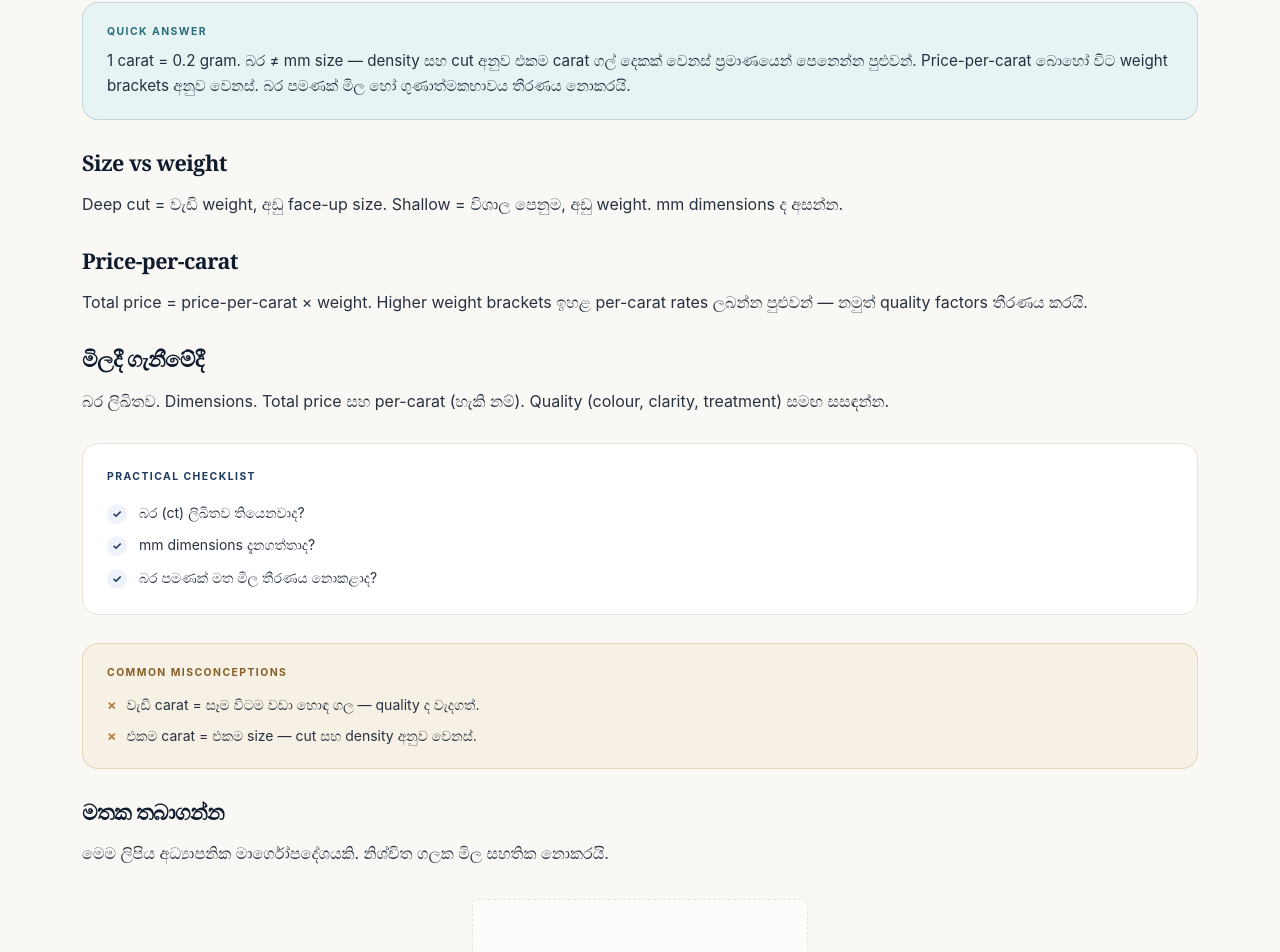
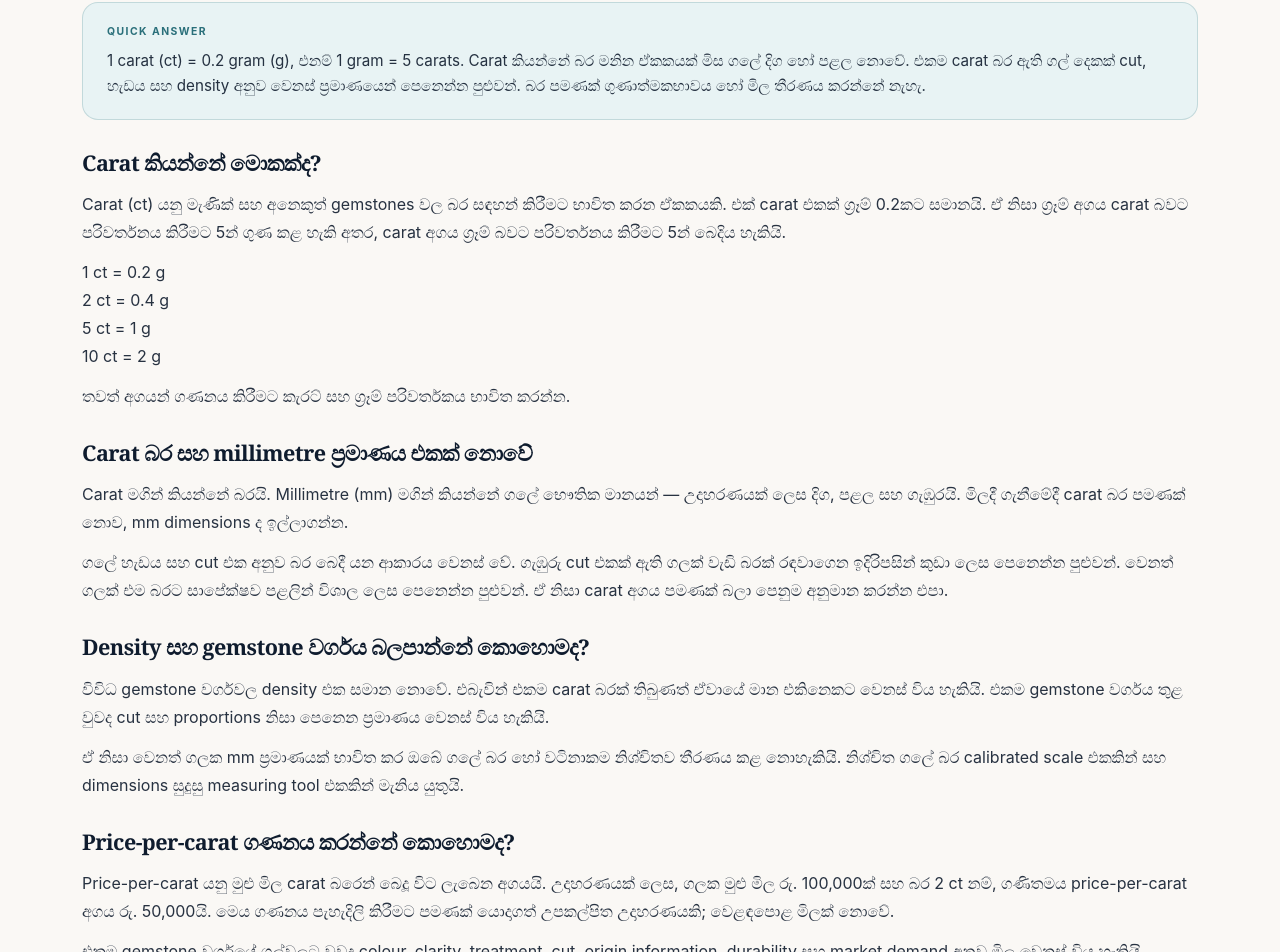
Before and after one commit to LinukaBandara/GemologyX, a Next.js app: page /si/learn/carat-weight-guide in a window 1280 px wide. Shown: the part 361-1313 px from the top of the page. Built offline with nearby package versions, Linux system fonts and the light colour scheme.

Commit message:
content: expand Sinhala carat weight guide

```diff
--- a/src/app/si/learn/carat-weight-guide/page.tsx
+++ b/src/app/si/learn/carat-weight-guide/page.tsx
@@ -10,62 +10,140 @@ import {
 export const metadata: Metadata = {
   title: "කැරට් බර තේරුම් ගැනීම | GemologyX",
   description:
-    "Carat weight, size vs weight, price-per-carat සහ බර පමණක් මිල තීරණය නොකරන්නේ ඇයි.",
+    "මැණික්වල carat weight, gram conversion, mm dimensions, cut, density සහ price-per-carat අතර වෙනස පැහැදිලි කරන මාර්ගෝපදේශය.",
 };
 
 export default function Page() {
   return (
     <ArticleLayout
       category="සිංහල මැණික් දැනුම"
-      readTime="මිනිත්තු 5"
-      title="කැරට් බර තේරුම් ගැනීම"
-      crumbHref="/si/learn/carat-vs-gram"
-      crumbLabel="කැරට් vs ග්‍රෑම්"
-      lastReviewed="2026-10-25"
+      readTime="මිනිත්තු 8"
+      title="මැණික්වල කැරට් බර තේරුම් ගැනීම"
+      crumbHref="/si/learn"
+      crumbLabel="සිංහල මැණික් දැනුම"
+      lastReviewed="2026-11-02"
       related={[
-        { label: "කැරට් vs ග්‍රෑම්", href: "/si/learn/carat-vs-gram" },
+        { label: "කැරට් ↔ ග්‍රෑම් පරිවර්තකය", href: "/si/learn/carat-vs-gram" },
         { label: "නිල්මැණික් කැරට් මිල", href: "/si/learn/blue-sapphire-price-per-carat" },
         { label: "මැණික් මිලදී ගැනීමේ checklist", href: "/si/learn/gemstone-buying-checklist" },
       ]}
     >
       <QuickAnswer>
         <p>
-          1 carat = 0.2 gram. බර ≠ mm size — density සහ cut අනුව එකම carat
-          ගල් දෙකක් වෙනස් ප්‍රමාණයෙන් පෙනෙන්න පුළුවන්. Price-per-carat බොහෝ
-          විට weight brackets අනුව වෙනස්. බර පමණක් මිල හෝ ගුණාත්මකභාවය තීරණය
-          නොකරයි.
+          1 carat (ct) = 0.2 gram (g), එනම් 1 gram = 5 carats.
+          Carat කියන්නේ බර මනින ඒකකයක් මිස ගලේ දිග හෝ පළල නොවේ.
+          එකම carat බර ඇති ගල් දෙකක් cut, හැඩය සහ density අනුව
+          වෙනස් ප්‍රමාණයෙන් පෙනෙන්න පුළුවන්. බර පමණක් ගුණාත්මකභාවය
+          හෝ මිල තීරණය කරන්නේ නැහැ.
         </p>
       </QuickAnswer>
 
-      <ArticleSection heading="Size vs weight">
-        <p>Deep cut = වැඩි weight, අඩු face-up size. Shallow = විශාල පෙනුම, අඩු weight. mm dimensions ද අසන්න.</p>
+      <ArticleSection heading="Carat කියන්නේ මොකක්ද?">
+        <p>
+          Carat (ct) යනු මැණික් සහ අනෙකුත් gemstones වල බර සඳහන් කිරීමට
+          භාවිත කරන ඒකකයකි. එක් carat එකක් ග්‍රෑම් 0.2කට සමානයි.
+          ඒ නිසා ග්‍රෑම් අගය carat බවට පරිවර්තනය කිරීමට 5න් ගුණ කළ හැකි අතර,
+          carat අගය ග්‍රෑම් බවට පරිවර්තනය කිරීමට 5න් බෙදිය හැකියි.
+        </p>
+        <ul>
+          <li>1 ct = 0.2 g</li>
+          <li>2 ct = 0.4 g</li>
+          <li>5 ct = 1 g</li>
+          <li>10 ct = 2 g</li>
+        </ul>
+        <p>
+          තවත් අගයන් ගණනය කිරීමට{" "}
+          <a href="/si/learn/carat-vs-gram">කැරට් සහ ග්‍රෑම් පරිවර්තකය</a>{" "}
+          භාවිත කරන්න.
+        </p>
       </ArticleSection>
 
-      <ArticleSection heading="Price-per-carat">
-        <p>Total price = price-per-carat × weight. Higher weight brackets ඉහළ per-carat rates ලබන්න පුළුවන් — නමුත් quality factors තීරණය කරයි.</p>
+      <ArticleSection heading="Carat බර සහ millimetre ප්‍රමාණය එකක් නොවේ">
+        <p>
+          Carat මගින් කියන්නේ බරයි. Millimetre (mm) මගින් කියන්නේ ගලේ
+          භෞතික මානයන් — උදාහරණයක් ලෙස දිග, පළල සහ ගැඹුරයි. මිලදී ගැනීමේදී
+          carat බර පමණක් නොව, mm dimensions ද ඉල්ලාගන්න.
+        </p>
+        <p>
+          ගලේ හැඩය සහ cut එක අනුව බර බෙදී යන ආකාරය වෙනස් වේ. ගැඹුරු
+          cut එකක් ඇති ගලක් වැඩි බරක් රඳවාගෙන ඉදිරිපසින් කුඩා ලෙස
+          පෙනෙන්න පුළුවන්. වෙනත් ගලක් එම බරට සාපේක්ෂව පළලින් විශාල
+          ලෙස පෙනෙන්න පුළුවන්. ඒ නිසා carat අගය පමණක් බලා පෙනුම
+          අනුමාන කරන්න එපා.
+        </p>
       </ArticleSection>
 
-      <ArticleSection heading="මිලදී ගැනීමේදී">
-        <p>බර ලිඛිතව. Dimensions. Total price සහ per-carat (හැකි නම්). Quality (colour, clarity, treatment) සමඟ සසඳන්න.</p>
+      <ArticleSection heading="Density සහ gemstone වර්ගය බලපාන්නේ කොහොමද?">
+        <p>
+          විවිධ gemstone වර්ගවල density එක සමාන නොවේ. එබැවින් එකම
+          carat බරක් තිබුණත් ඒවායේ මාන එකිනෙකට වෙනස් විය හැකියි.
+          එකම gemstone වර්ගය තුළ වුවද cut සහ proportions නිසා
+          පෙනෙන ප්‍රමාණය වෙනස් විය හැකියි.
+        </p>
+        <p>
+          ඒ නිසා වෙනත් ගලක mm ප්‍රමාණයක් භාවිත කර ඔබේ ගලේ බර
+          හෝ වටිනාකම නිශ්චිතව තීරණය කළ නොහැකියි. නිශ්චිත ගලේ
+          බර calibrated scale එකකින් සහ dimensions සුදුසු
+          measuring tool එකකින් මැනිය යුතුයි.
+        </p>
+      </ArticleSection>
+
+      <ArticleSection heading="Price-per-carat ගණනය කරන්නේ කොහොමද?">
+        <p>
+          Price-per-carat යනු මුළු මිල carat බරෙන් බෙදූ විට ලැබෙන
+          අගයයි. උදාහරණයක් ලෙස, ගලක මුළු මිල රු. 100,000ක් සහ
+          බර 2 ct නම්, ගණිතමය price-per-carat අගය රු. 50,000යි.
+          මෙය ගණනය පැහැදිලි කිරීමට පමණක් යොදාගත් උපකල්පිත
+          උදාහරණයකි; වෙළඳපොළ මිලක් නොවේ.
+        </p>
+        <p>
+          එකම gemstone වර්ගයේ ගල්වලට වුවද colour, clarity,
+          treatment, cut, origin information, durability සහ
+          market demand අනුව මිල වෙනස් විය හැකියි. Weight bracket
+          වෙනස් වීමත් per-carat asking price එකට බලපාන්න පුළුවන්.
+          ඒ නිසා carat අගය පමණක් මත මිල සාධාරණදැයි තීරණය නොකරන්න.
+        </p>
+        <p>
+          නිල්මැණික් සඳහා මිල තීරණයට බලපාන කරුණු ගැන{" "}
+          <a href="/si/learn/blue-sapphire-price-per-carat">නිල්මැණික් කැරට් මිල</a>{" "}
+          මාර්ගෝපදේශය කියවන්න.
+        </p>
+      </ArticleSection>
+
+      <ArticleSection heading="මිලදී ගැනීමේදී තහවුරු කරගන්න">
+        <p>
+          බර, dimensions සහ මිල වෙන වෙනම සටහන් කරගන්න. බර
+          මැනූ ආකාරය, ගල loose ද jewellery setting එකකද,
+          සහ රිසිට්පතේ සඳහන් බර එම ගලටම අදාළදැයි තහවුරු කරන්න.
+          Setting එකක ඇති ගලක් නම් setting එකේ මුළු බර සහ
+          gemstone එකේ බර එකක් ලෙස නොගන්න.
+        </p>
       </ArticleSection>
 
       <PracticalChecklist
         items={[
-          "බර (ct) ලිඛිතව තියෙනවාද?",
-          "mm dimensions දැනගත්තාද?",
-          "බර පමණක් මත මිල තීරණය නොකළාද?",
+          "බර carat (ct) වලින් ලිඛිතව සටහන් කර තිබේද?",
+          "දිග × පළල × ගැඹුර mm වලින් ලබාගත්තාද?",
+          "මැන ඇත්තේ gemstone එකේ බරද, නැත්නම් මුළු jewellery item එකේ බරද?",
+          "Price-per-carat සහ total price වෙන වෙනම පැහැදිලිද?",
+          "Colour, clarity, treatment සහ cut වැනි කරුණුත් සසඳා බැලුවාද?",
         ]}
       />
 
       <Misconceptions
         items={[
-          "වැඩි carat = සෑම විටම වඩා හොඳ ගල — quality ද වැදගත්.",
-          "එකම carat = එකම size — cut සහ density අනුව වෙනස්.",
+          "වැඩි carat = සෑම විටම වඩා හොඳ ගල — නැහැ; ගුණාත්මකභාවයත් වැදගත්.",
+          "එකම carat = එකම mm size — නැහැ; cut සහ density වෙනස් විය හැකියි.",
+          "Price-per-carat එකම නම් ගල් දෙකේ වටිනාකමත් සමානයි — අවශ්‍යයෙන්ම නැහැ.",
         ]}
       />
 
       <ArticleSection heading="මතක තබාගන්න">
-        <p>මෙම ලිපිය අධ්‍යාපනික මාර්ගෝපදේශයකි. නිශ්චිත ගලක මිල සහතික නොකරයි.</p>
+        <p>
+          Carat යනු බර පමණයි. ගලක් මිලදී ගැනීමේදී carat, mm dimensions,
+          quality, treatment සහ ලේඛන එකට සලකා බලන්න. මෙම ලිපිය
+          අධ්‍යාපනික මාර්ගෝපදේශයක් වන අතර නිශ්චිත ගලක valuation එකක් නොවේ.
+        </p>
       </ArticleSection>
     </ArticleLayout>
   );
```
